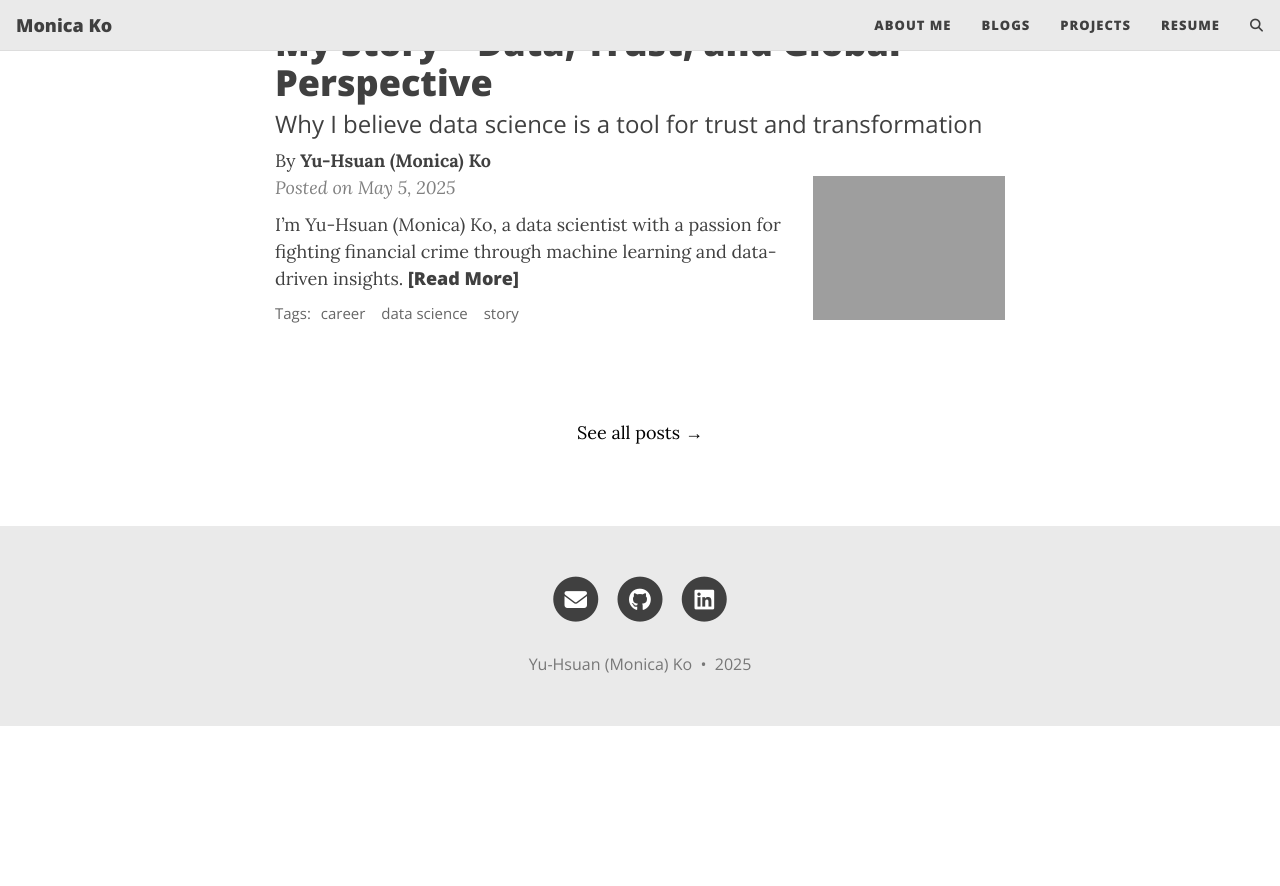
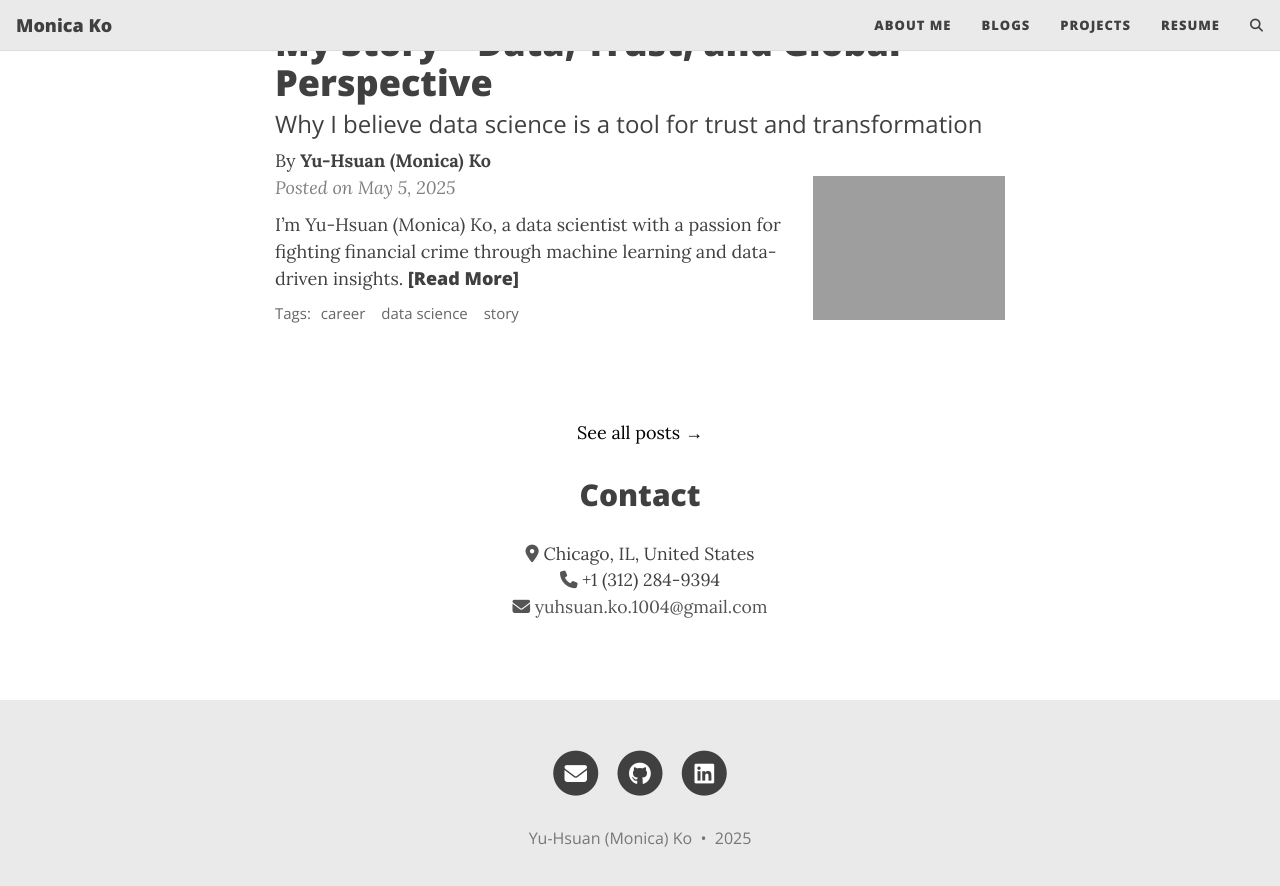
Before and after one commit to yuhsuanko/yuhsuanko.github.io, a Jekyll site: the page built from index.html, in a window 1280 px wide and 900 px high, scrolled down 999 px. Shown: the top 886 px of the window. Built offline with Jekyll 4.4.1, drawn with Linux system fonts in a browser that asks for light colours; the list of posts is cut into pages by our own code; comment, search, counter and statistics services are not loaded; before the commit the page ends 1725 px from its top, so only the background shows below that.

Commit message:
Update index.html

```diff
--- a/index.html
+++ b/index.html
@@ -112,3 +112,12 @@ subtitle: Hi, I'm Monica. I'm a data scientist focused on anti-money laundering
     </p>
   </div>
 </section>
+
+<section class="contact-section" style="text-align: center; margin-top: 2rem;">
+  <h2>Contact</h2>
+  <p style="font-size: 1.1rem;">
+    <i class="fas fa-map-marker-alt" style="color: #555;"></i> Chicago, IL, United States<br>
+    <i class="fas fa-phone" style="color: #555;"></i> +1 (312) 284-9394<br>
+    <i class="fas fa-envelope" style="color: #555;"></i> <a href="mailto:yuhsuan.ko.1004@gmail.com" style="color: #555; text-decoration: none;">yuhsuan.ko.1004@gmail.com</a>
+  </p>
+</section>
```
